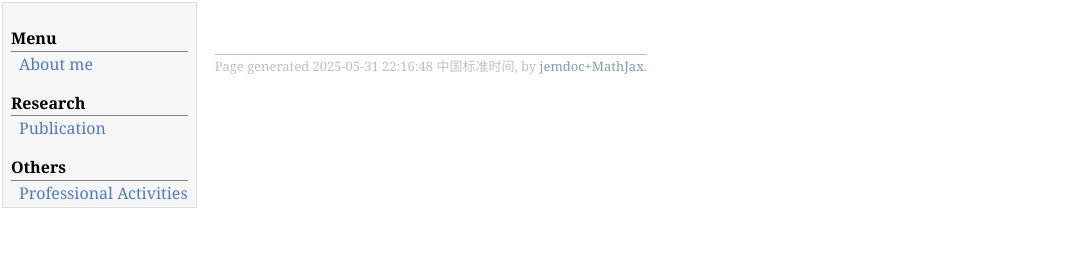
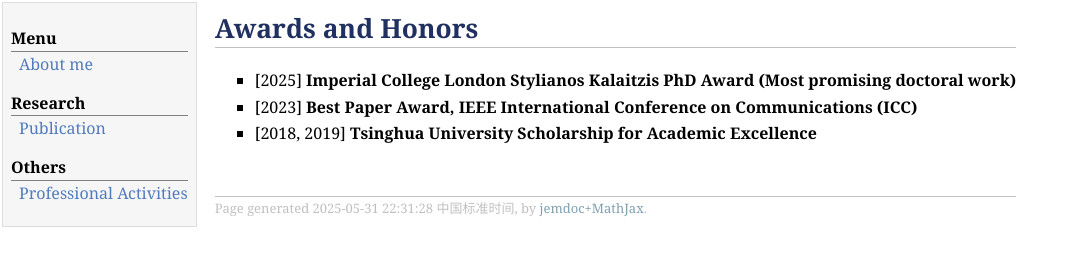
Before and after one commit to aprilbian/aprilbian.github.io, a plain HTML site: page Awards.html in a window 1280 px wide. Shown: the whole page, without its empty margins (0-1077 px from the left). Drawn offline with nearby package versions, Linux system fonts and the light colour scheme; some packages are replaced by stand-ins of ours.

Commit message:
Add files via upload

```diff
--- a/Awards.html
+++ b/Awards.html
@@ -6,7 +6,7 @@
 <meta http-equiv="Content-Type" content="text/html;charset=utf-8" />
 <link rel="stylesheet" href="css/jemdoc.css" type="text/css" />
 <link rel="stylesheet" href="css/jacob.css" type="text/css" />
-<title></title>
+<title>Awards and Honors</title>
 </head>
 <body>
 <!-- MathJax -->
@@ -42,9 +42,23 @@ _gaq.push(['_trackPageview']);
 <div class="menu-item"><a href="Activities.html">Professional&nbsp;Activities</a></div>
 </td>
 <td id="layout-content">
+<div id="toptitle">
+<h1>Awards and Honors</h1>
+</div>
+<ul>
+<li><p>[2025] <b>Imperial College London Stylianos Kalaitzis PhD Award (Most promising doctoral work)</b>
+</p>
+</li>
+<li><p>[2023] <b>Best Paper Award, IEEE International Conference on Communications (ICC)</b>
+</p>
+</li>
+<li><p>[2018, 2019] <b>Tsinghua University Scholarship for Academic Excellence</b>
+</p>
+</li>
+</ul>
 <div id="footer">
 <div id="footer-text">
-Page generated 2025-05-31 22:16:48 中国标准时间, by <a href="https://github.com/wsshin/jemdoc_mathjax" target="blank">jemdoc+MathJax</a>.
+Page generated 2025-05-31 22:31:28 中国标准时间, by <a href="https://github.com/wsshin/jemdoc_mathjax" target="blank">jemdoc+MathJax</a>.
 </div>
 </div>
 </td>
```
Also changed, not shown: Activities.html (+1 -1 lines), News.html (+1 -1 lines), Project.html (+1 -1 lines), Publication.html (+1 -1 lines), cheatsheet.html (+1 -1 lines), contact.html (+1 -1 lines), example.html (+1 -1 lines), exampleIN.html (+1 -1 lines), extra.html (+1 -1 lines), index.html (+16 -1 lines), latex.html (+1 -1 lines), modelines.html (+1 -1 lines), stuff.html (+1 -1 lines), talk.html (+1 -1 lines), 3 other files.
